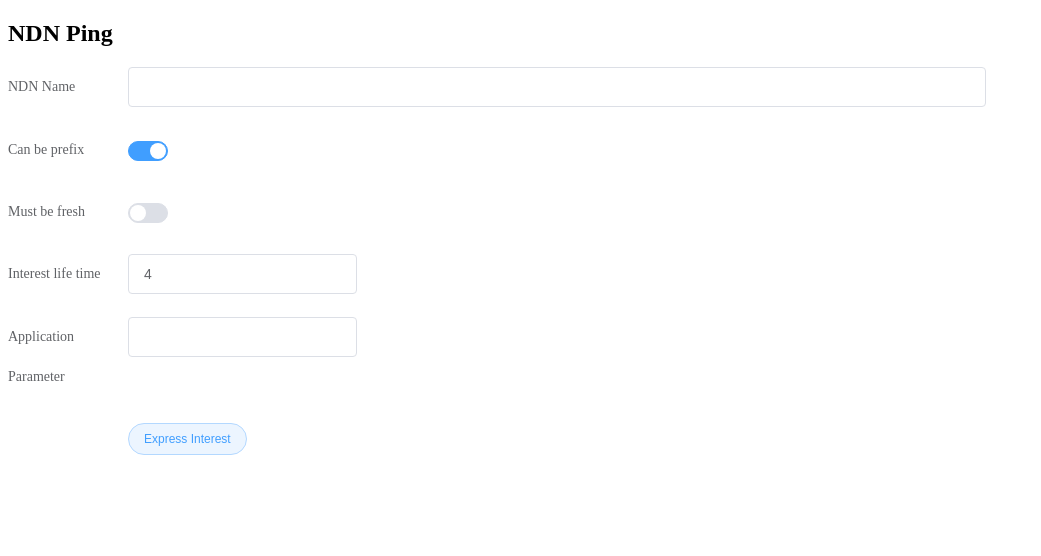
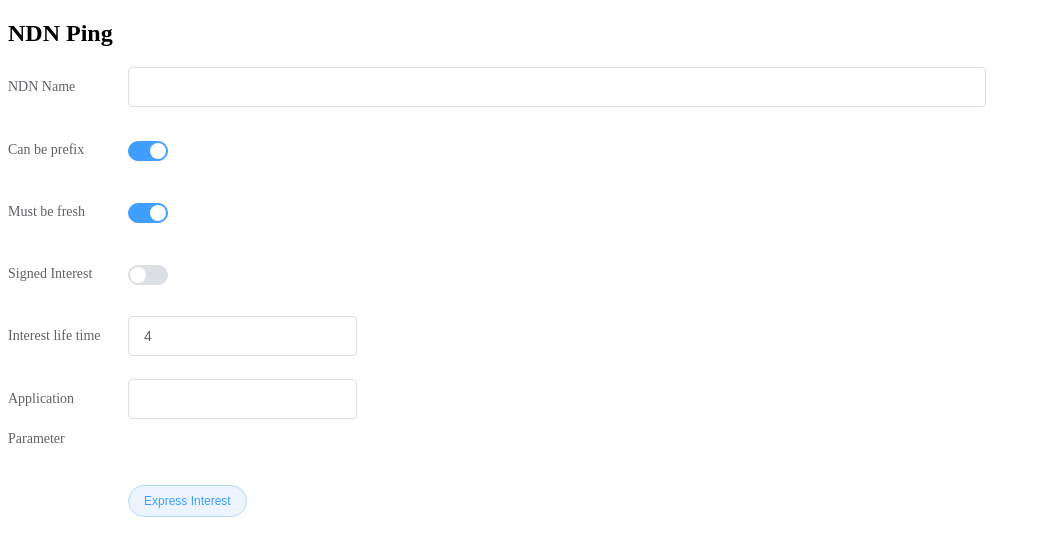
Before and after one commit to named-data-iot/ndn-iot-controller, a Flask app: page /ndn-ping in a window 1280 px wide. Shown: the top 556 px of the page, without its empty margins (0-1041 px from the left). Run offline with Flask 2, Linux system fonts and the light colour scheme; some libraries are stand-ins or nearby versions.

Commit message:
add a interface to sign the ping packet

```diff
--- a/app.py
+++ b/app.py
@@ -187,6 +187,7 @@ def app_main():
         name = r_json['name']
         can_be_prefix = r_json['can_be_prefix']
         must_be_fresh = r_json['must_be_fresh']
+        signed_interest = r_json['signed_interest']
         param = r_json['application_parameter']
         try:
             interest_lifetime = float(r_json['interest_lifetime']) * 1000.0
@@ -203,6 +204,8 @@ def app_main():
             except ValueError:
                 pass
         interest.appendParametersDigestToName()
+        if signed_interest:
+            controller.keychain.sign(interest, controller.system_anchor.getName())
         st_time = time.time()
         ret = run_until_complete(controller.express_interest(interest))
         ed_time = time.time()
--- a/templates/ndn-ping.html
+++ b/templates/ndn-ping.html
@@ -17,8 +17,11 @@
   <el-form-item label="Can be prefix">
     <el-switch v-model="form.can_be_prefix"></el-switch>
   </el-form-item>
-   <el-form-item label="Must be fresh">
+  <el-form-item label="Must be fresh">
     <el-switch v-model="form.must_be_fresh"></el-switch>
+  </el-form-item>
+  <el-form-item label="Signed Interest">
+    <el-switch v-model="form.signed_interest"></el-switch>
   </el-form-item>
   <el-form-item label="Interest life time">
      <el-input v-model="form.interest_lifetime" label="Interest lifetime" style="width:20%"></el-input>
@@ -46,7 +49,8 @@
           form: {
             name: '',
             can_be_prefix: true,
-            must_be_fresh: false,
+            must_be_fresh: true,
+            signed_interest: false,
             interest_lifetime: 4,
             application_parameter: ''
         }
@@ -59,6 +63,7 @@
                       {name: this.form.name,
                        can_be_prefix: this.form.can_be_prefix,
                        must_be_fresh: this.form.must_be_fresh,
+                       signed_interest: this.form.signed_interest,
                        interest_lifetime: this.form.interest_lifetime,
                        application_parameter: this.form.application_parameter},
                        {
```
